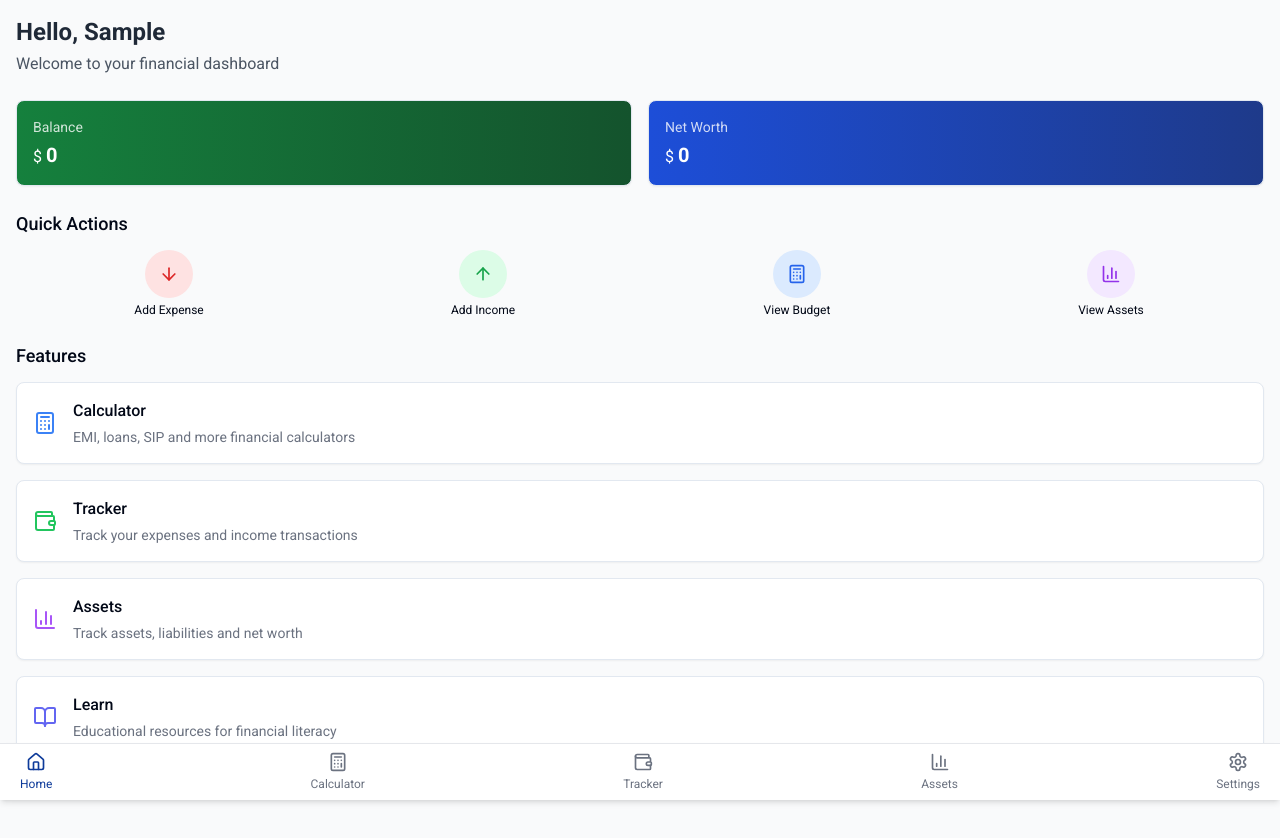
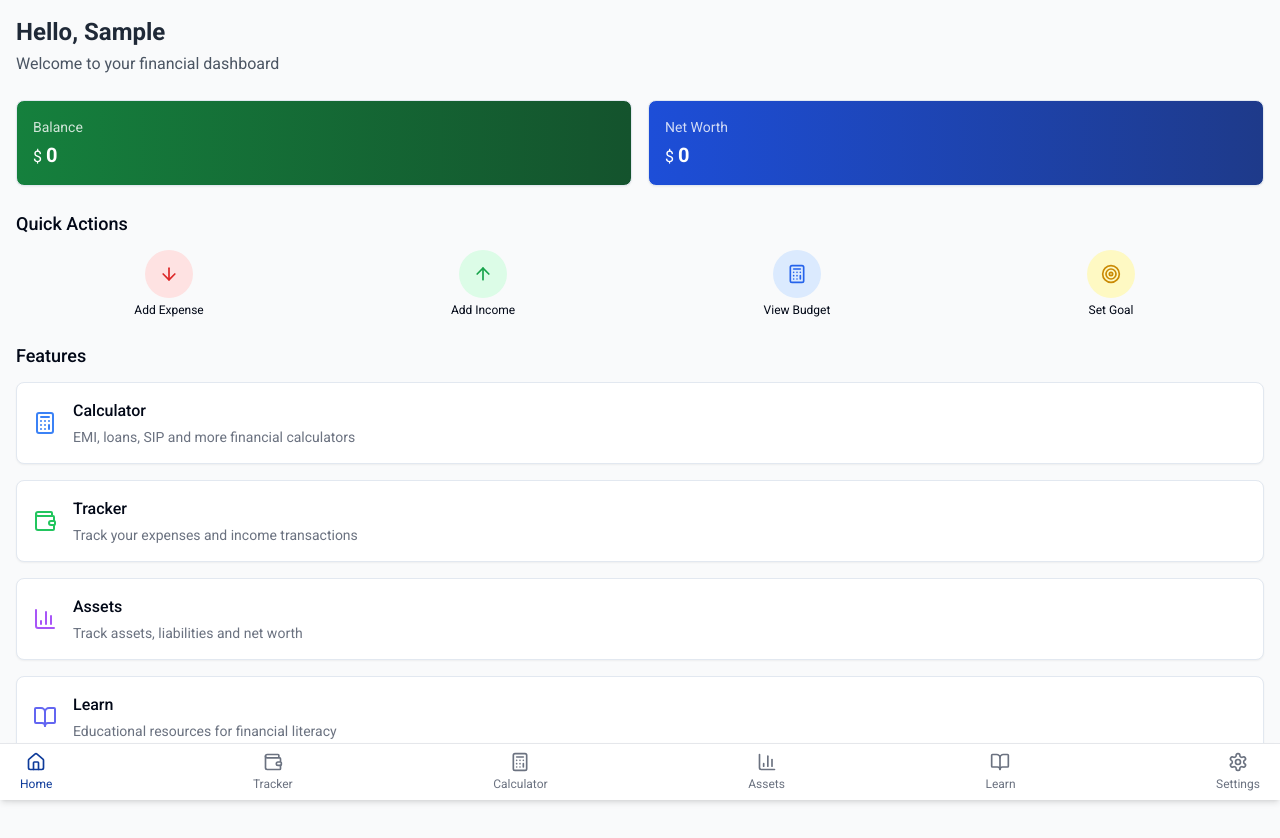
Before and after one commit to KvsK0712/fiNotes, a React (Vite) app: page /login in a window 1280 px wide. Both pictures are taken after typing "Sample", "name@example.com" into the empty fields and a click on the button "Get Started". Built offline with nearby package versions, Linux system fonts and the light colour scheme.

Commit message:
feat: Add navigation menu and goals
Adds a navigation menu with links to Home, Tracker, Calculator, Assets, Learn, and Settings.
Restores the "Set Goal" functionality to the home screen.

```diff
--- a/src/components/layout/BottomNav.tsx
+++ b/src/components/layout/BottomNav.tsx
@@ -7,9 +7,10 @@ const BottomNav = () => {
 
   const navItems = [
     { name: "Home", path: "/", icon: Home },
+    { name: "Tracker", path: "/tracker", icon: Wallet },
     { name: "Calculator", path: "/calculators", icon: Calculator },
-    { name: "Tracker", path: "/tracker", icon: Wallet },
     { name: "Assets", path: "/assets", icon: BarChart3 },
+    { name: "Learn", path: "/learn", icon: BookOpen },
     { name: "Settings", path: "/settings", icon: Settings },
   ];
 
--- a/src/pages/HomePage.tsx
+++ b/src/pages/HomePage.tsx
@@ -2,7 +2,7 @@
 import { useEffect, useState } from "react";
 import { Card, CardContent } from "@/components/ui/card";
 import PageLayout from "@/components/layout/PageLayout";
-import { ArrowDown, ArrowUp, Calculator, BookOpen, Wallet, BarChart3 } from "lucide-react";
+import { ArrowDown, ArrowUp, Calculator, BookOpen, Wallet, BarChart3, Target } from "lucide-react";
 import { Link } from "react-router-dom";
 import { useAuth } from "@/context/AuthContext";
 
@@ -90,7 +90,7 @@ const HomePage = () => {
     { name: "Add Expense", icon: ArrowDown, color: "bg-red-100 text-red-600", path: "/tracker/add?type=expense" },
     { name: "Add Income", icon: ArrowUp, color: "bg-green-100 text-green-600", path: "/tracker/add?type=income" },
     { name: "View Budget", icon: Calculator, color: "bg-blue-100 text-blue-600", path: "/budget" },
-    { name: "View Assets", icon: BarChart3, color: "bg-purple-100 text-purple-600", path: "/assets" }
+    { name: "Set Goal", icon: Target, color: "bg-yellow-100 text-yellow-600", path: "/goals" }
   ];
 
   const Features = [
```
